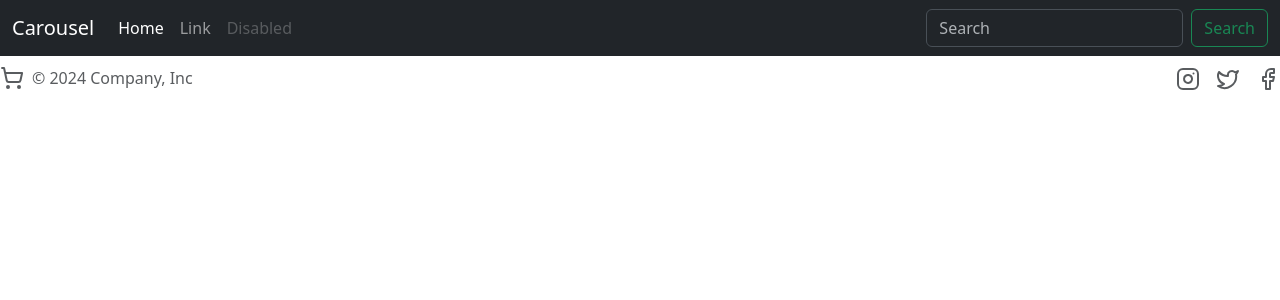
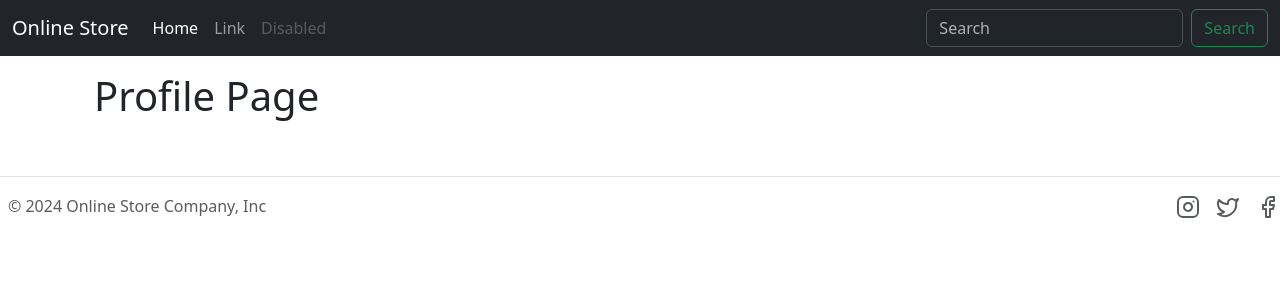
Before and after one commit to pome1lo/Modsen-pre-graduate-practice, a React (Vite) app in the folder OnlineStore/clientui/: page /profile in a window 1280 px wide. Shown: the top 300 px of the page. Built offline with nearby package versions, Linux system fonts and the light colour scheme.

Commit message:
Add react-router-dom support

```diff
--- a/OnlineStore/clientui/package.json
+++ b/OnlineStore/clientui/package.json
@@ -23,6 +23,7 @@
     "eslint-plugin-react-hooks": "^5.1.0",
     "eslint-plugin-react-refresh": "^0.4.19",
     "globals": "^15.15.0",
+    "react-router-dom": "^7.3.0",
     "vite": "^6.2.0"
   }
 }
--- a/OnlineStore/clientui/src/App.jsx
+++ b/OnlineStore/clientui/src/App.jsx
@@ -1,16 +1,20 @@
 import './App.css'
-import Header from "./components/Header.jsx";
-import Footer from "./components/Footer.jsx";
+import BasicLayout from "./layout/BasicLayout.jsx";
+import { BrowserRouter as Router, Routes, Route } from "react-router-dom";
 
 function App() {
     return (
-        <>
-            <Header />
-            <div>
-                INDEX
-            </div>
-            <Footer/>
-        </>
+        <Router>
+            <BasicLayout>
+                <Routes>
+                    <Route path="/" element={<h1>Home Page</h1>} />
+                    <Route path="/about" element={<h1>About Page</h1>} />
+                    <Route path="/login" element={<h1>Auth Page</h1>} />
+                    <Route path="/catalog" element={<h1>Catalog Page</h1>} />
+                    <Route path="/profile" element={<h1>Profile Page</h1>} />
+                </Routes>
+            </BasicLayout>
+        </Router>
     )
 }
 
--- a/OnlineStore/clientui/src/components/Footer.jsx
+++ b/OnlineStore/clientui/src/components/Footer.jsx
@@ -3,14 +3,9 @@ function Footer() {
         <footer className="d-flex flex-wrap justify-content-between align-items-center py-3 my-4 border-top">
             <div className="col-md-4 d-flex align-items-center">
                 <a href="/" className="mb-3 me-2 mb-md-0 text-body-secondary text-decoration-none lh-1">
-                    <svg xmlns="http://www.w3.org/2000/svg" width="24" height="24" viewBox="0 0 24 24" fill="none" stroke="currentColor" stroke-width="2" stroke-linecap="round" stroke-linejoin="round"
-                         className="lucide lucide-shopping-cart">
-                        <circle cx="8" cy="21" r="1"/>
-                        <circle cx="19" cy="21" r="1"/>
-                        <path d="M2.05 2.05h2l2.66 12.42a2 2 0 0 0 2 1.58h9.78a2 2 0 0 0 1.95-1.57l1.65-7.43H5.12"/>
-                    </svg>
+
                 </a>
-                <span className="mb-3 mb-md-0 text-body-secondary">© 2024 Company, Inc</span>
+                <span className="mb-3 mb-md-0 text-body-secondary">© 2024 Online Store Company, Inc</span>
             </div>
 
             <ul className="nav col-md-4 justify-content-end list-unstyled d-flex">
--- a/OnlineStore/clientui/src/components/Header.jsx
+++ b/OnlineStore/clientui/src/components/Header.jsx
@@ -3,7 +3,7 @@ function Header() {
         <header data-bs-theme="dark">
             <nav className="navbar navbar-expand-md navbar-dark fixed-top bg-dark">
                 <div className="container-fluid">
-                    <a className="navbar-brand" href="#">Carousel</a>
+                    <a className="navbar-brand" href="#">Online Store</a>
                     <button className="navbar-toggler" type="button" data-bs-toggle="collapse" data-bs-target="#navbarCollapse" aria-controls="navbarCollapse" aria-expanded="false"
                             aria-label="Toggle navigation">
                         <span className="navbar-toggler-icon"></span>
--- /dev/null
+++ b/OnlineStore/clientui/src/layout/BasicLayout.jsx
@@ -0,0 +1,16 @@
+import Header from "../components/Header.jsx";
+import Footer from "../components/Footer.jsx";
+
+function BasicLayout({children}) {
+    return (
+        <div className="flex flex-col min-h-screen">
+            <Header/>
+            <main className="flex-grow container mx-auto mt-5 p-4">
+                {children}
+            </main>
+            <Footer/>
+        </div>
+    );
+};
+
+export default BasicLayout;
```
Also changed, not shown: 1 other file (tests, documents, lock files or other folders).
